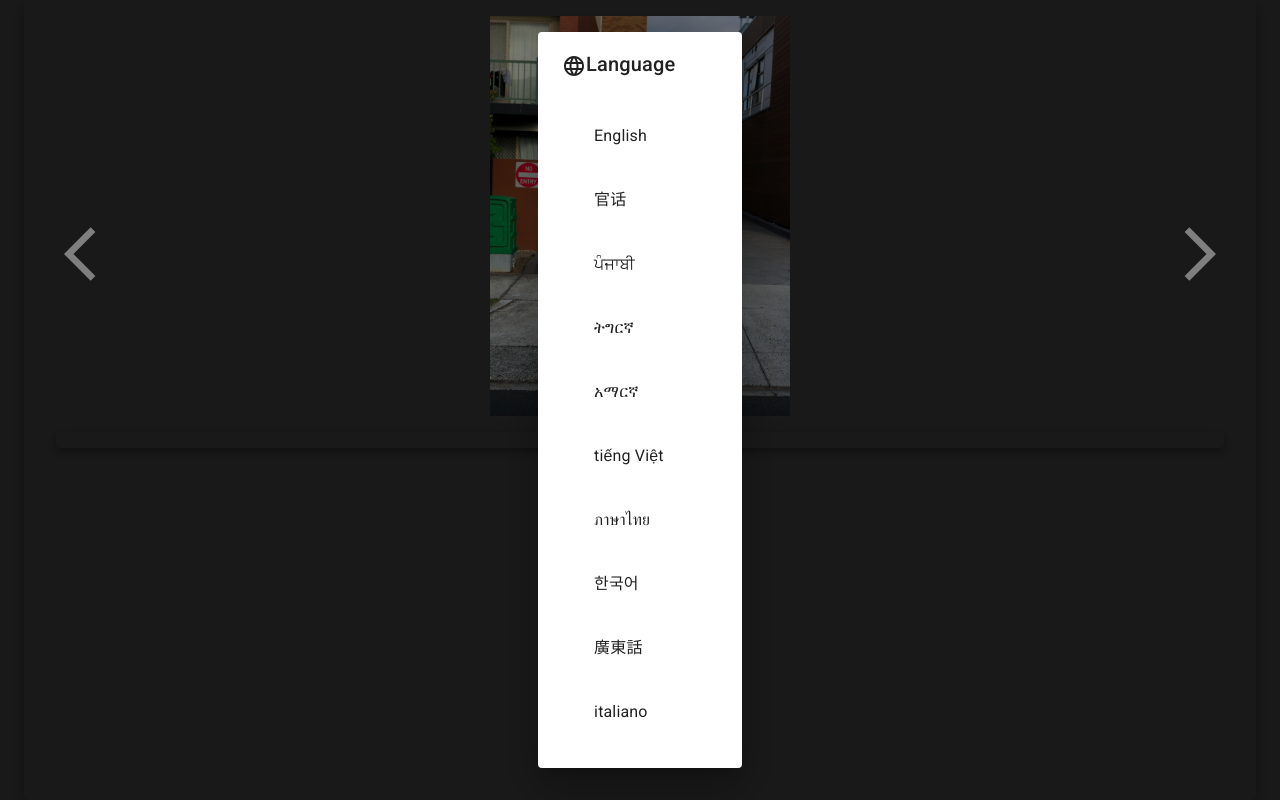
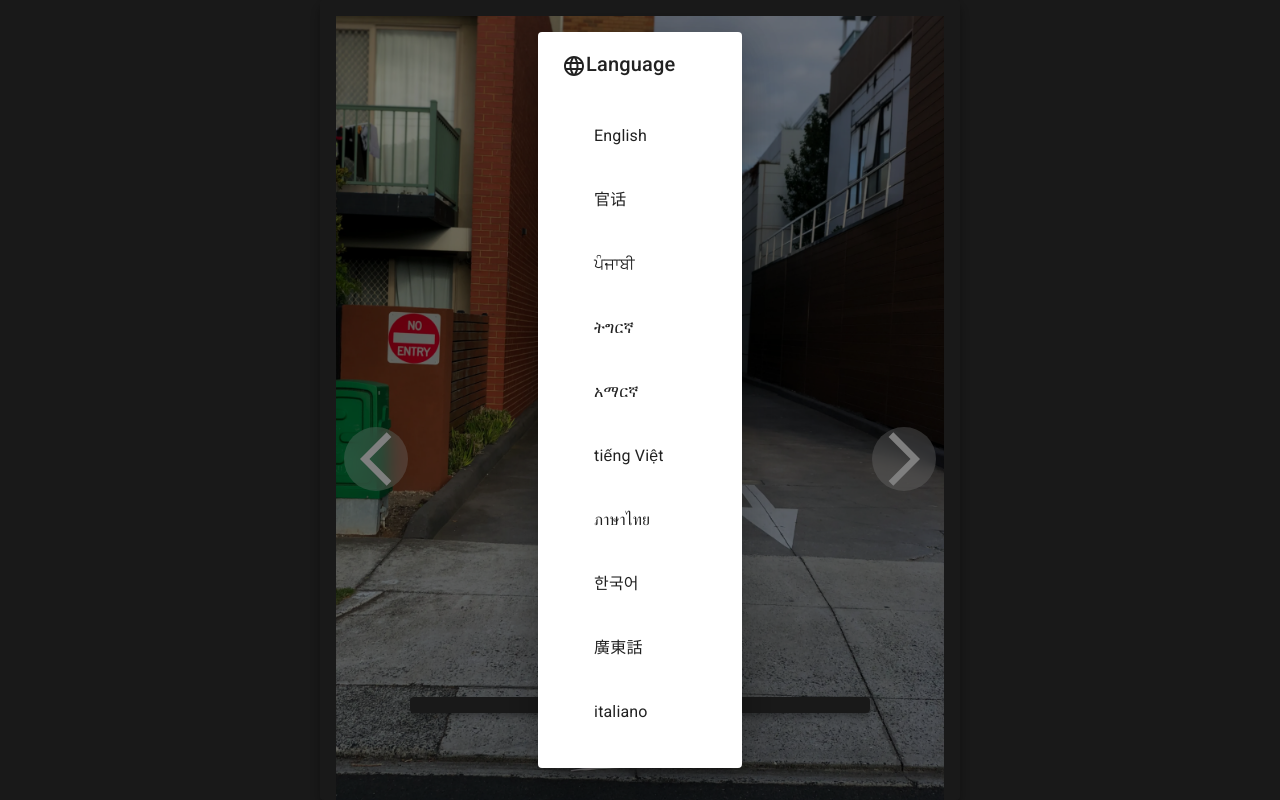
Before and after one commit to dale8nson/findmydigs, a Gatsby site: page / in a window 1280 px wide. Built offline with nearby package versions, Linux system fonts and the light colour scheme; Gatsby itself is replaced by a stand-in of ours; a web font is replaced by a local one.

Commit message:
layout improvements

```diff
--- a/src/components/instructions.js
+++ b/src/components/instructions.js
@@ -142,35 +142,32 @@ const Instructions = ({ language }) => {
   const pictureIn = useRef(true);
 
   const [inout, setInout] = useState(Array(imageUrls.length).fill(null).map((urls,i) => Array(imageUrls[i].length).fill(true)));
+  const [ pictureLoading, setPictureLoading] = useState(true);
+
+  const onPictureLoaded = e => {
+    setPictureLoading(false);
+  }
+
   console.log(`inout:`, inout);
   const images = useMemo(() => imageUrls.map((urls, i) => {
     return urls.map((url, j) => {
       return (
-        <Slide in={inout[i][j]} direction={pictureSwipeDirection.current} timeout={500} container={pictureContainer.current} >
-          <CardMedia component='img' image={imageUrls[i][j]} sx={{ height: '50vh', objectFit: 'contain' }} />
-        </Slide>
+        <Box component={'div'} sx={{position:'relative'}}>
+          <Slide in={inout[i][j]} direction={pictureSwipeDirection.current} timeout={500} container={pictureContainer.current} sx={{width:'100%', zIndex:0}} >
+            <CardMedia component='img' image={imageUrls[i][j]} sx={{ height: '50vh', objectFit: 'contain' }} onLoad={onPictureLoaded} />
+          </Slide>
+          <Skeleton variant='text' sx={{height:'100%', width:'100%', position:'absolute', top:0}} />
+        </Box>
       )
     }
     )
   }),[inout, pictureSwipeDirection.current]);
   const pictureCount = useRef(imageUrls[0].length);
   const Pictures = () => {
-    // inout[activeStep][pictureIndex] = true;
 
     return images[activeStep][pictureIndex];
+  }
 
-    // return (
-    //   <>
-    //     <Slide direction={pictureSwipeDirection.current} timeout={500} in appear={pictureAppear.current} container={pictureContainer.current} >
-    //       <CardMedia component='img' image={images[activeStep][pictureIndex]} sx={{ height: '50vh', objectFit: 'contain' }} />
-    //     </Slide>
-    //   </>
-    // );
-
-
-  }//, [activeStep, pictureSwipeDirection.current, pictureIndex, pictureAppear.current]);
-
-  // console.log(`pictures[0][0]:`, pictures[0][0]);
 
   const onLeftButtonClicked = (eventData) => {
     console.log(`user swiped left`);
@@ -262,19 +259,21 @@ const Instructions = ({ language }) => {
   })
   return (
     <>
-      <Card raised={true} sx={{ m: 'auto', height: '100vh', p: 2, backgroundColor: '#333333' }}>
-        <div {...handlers} >
-          <div className="relative">
+    <div {...handlers} >
+      <Card raised={true} sx={{ m:'auto', width:{xs:'100vw', md:'50vw'}, height: '100vh', p: 2, backgroundColor: '#333333', zIndex:0, position:'relative' }}>
+        <CardMedia component={'div'} sx={{zIndex:0}}>
+          <Box className="relative m-auto" sx={{height:'100%'}} >
           <Pictures />
-          <Button sx={{position:'absolute', left:0, top:'50%'}} className='absolute left-0 top-[50%]' onClick={onRightButtonClicked}><ArrowBackIosNewIcon sx={{fontSize:'4rem', color:'white'}} className=' backdrop-blur bg-transparent rounded-full  ' /></Button>
-          <Button sx={{position: 'absolute', right:0, top:'50%'}} className='absolute right-0 top-[50%]' onClick={onLeftButtonClicked}> <ArrowForwardIosIcon sx={{fontSize:'4rem', color:'white'}} className='backdrop-blur bg-transparent rounded-full ' /></Button>
-          </div>
-          <CardContent sx={{ color: '#ffffff', height: '50vh' }} className="MuiDialog-paper" >
-            <Paper variant='elevation' elevation={5} sx={{ p: 1, m: 0, backgroundColor: '#333333', color: '#fff' }} >
-              <Typography className={`${language === "arabic" && '[writing-mode:horizontal-rtl]'}`} >{language && steps[language][activeStep]}</Typography>
-            </Paper>
-          </CardContent>
-        </div>
+          <Button sx={{position:'absolute', left:0, top:'50%'}}  onClick={onRightButtonClicked}><ArrowBackIosNewIcon sx={{fontSize:'4rem', color:'white'}} className=' backdrop-blur bg-white bg-opacity-30 rounded-full  ' /></Button>
+          <Button sx={{position: 'absolute', right:0, top:'50%'}} onClick={onLeftButtonClicked}> <ArrowForwardIosIcon sx={{fontSize:'4rem', color:'white'}} className='backdrop-blur bg-white  bg-opacity-30 rounded-full ' /></Button>
+          </Box>
+        </CardMedia>
+      <CardContent sx={{ color: '#ffffff', width:'95%', height:'auto', zIndex:10, position:'absolute', bottom:5, margin:'auto' }} className="MuiDialog-paper" >
+        <Paper variant='elevation' elevation={5} sx={{ p: 1, margin: '10%', backgroundColor: '#333333', color: '#fff' }} >
+          <Typography className={`${language === "arabic" && '[writing-mode:horizontal-rtl]'}`} >{language && steps[language][activeStep]}</Typography>
+        </Paper>
+      </CardContent>
+
         {/* <MobileStepper sx={{ maxWidth: { xs: '100%', sm: '100%', md: '100%' }, position: 'fixed', bottom: 0, m: 'auto', backgroundColor: '#333333', color: '#ffffff' }}
           variant="text"
           steps={3}
@@ -282,6 +281,7 @@ const Instructions = ({ language }) => {
           nextButton={<Button size='large' onClick={() => setActiveStep(activeStep + 1)} disabled={activeStep === 2 ? true : false}><KeyboardArrowRight /></Button>}
           backButton={<Button size='large' onClick={() => setActiveStep(activeStep - 1)} disabled={activeStep === 0 ? true : false}><KeyboardArrowLeft /></Button>} /> */}
       </Card>
+      </div>
     </>
   );
 }
```
